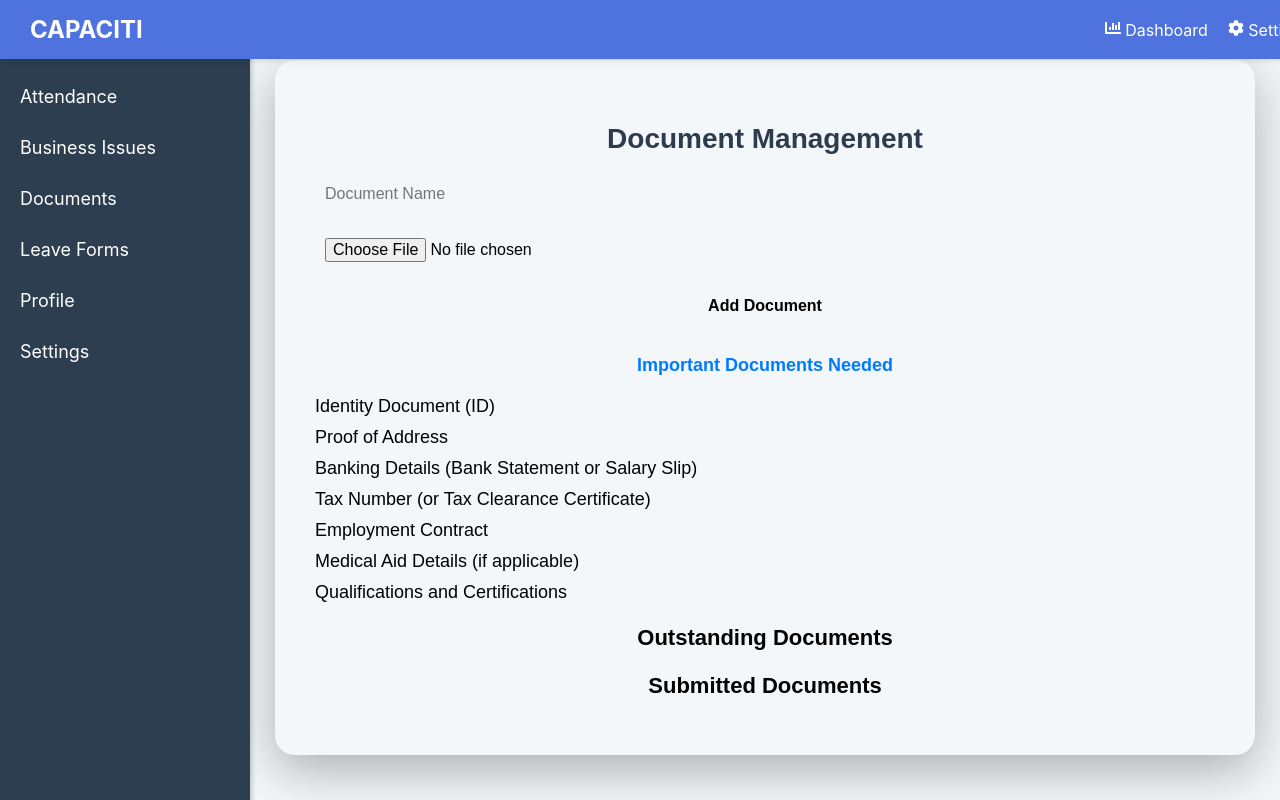
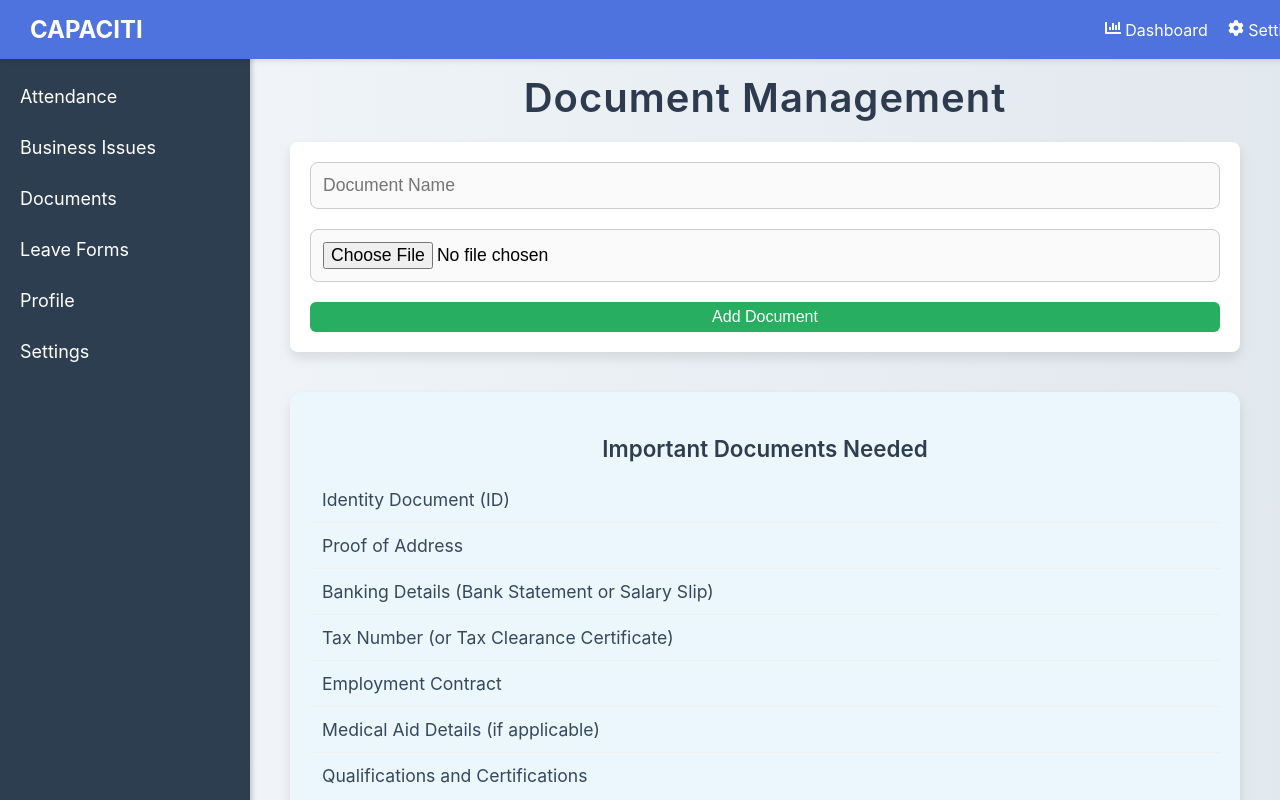
Before and after one commit to Sisamkele022/Capaciti-Automation-System, a React (Create React App) app: page /documents in a window 1280 px wide. Shown: the top 800 px of the page. Built offline with nearby package versions, Linux system fonts and the light colour scheme.

Commit message:
Last one

```diff
--- a/src/styles/AttendanceTracking.css
+++ b/src/styles/AttendanceTracking.css
@@ -1,15 +1,15 @@
-/* Scoped color palette */
+/* Define color variables */
 .attendance-container {
-  --primary-color: #5C6BC0; /* Deep Blue */
-  --secondary-color: #f9fafb; /* Light Grey */
+  --primary-color: #4A90E2; /* Brighter Blue */
+  --secondary-color: #f5f7fa; /* Soft Light Grey */
   --accent-color: #00C853; /* Green Accent */
-  --bg-dark: #2C3E50; /* Darker Background */
-  --bg-light: #34495E; /* Slightly lighter background */
-  --text-light: #ECF0F1; /* Light Text Color */
-  --border-color: #7F8C8D; /* Border Color */
+  --bg-dark: #1e272e; /* Darker Theme Background */
+  --bg-light: #2f3640; /* Slightly lighter background */
+  --text-light: #ecf0f1; /* Light Text Color */
+  --border-color: #7f8c8d; /* Border Color */
 }
 
-/* Attendance container ensures isolation */
+/* Main container */
 .attendance-container {
   display: flex;
   flex-direction: column;
@@ -17,40 +17,41 @@
   background-color: var(--bg-dark);
   color: var(--text-light);
   align-items: center;
-  padding: 20px;
+  padding: 30px;
   border-radius: 10px;
-  box-shadow: 0 4px 10px rgba(0, 0, 0, 0.1);
+  box-shadow: 0 6px 15px rgba(0, 0, 0, 0.2);
   max-width: 800px;
-  margin: 20px auto;
+  margin: 40px auto;
 }
 
 /* Heading style */
 h2 {
   text-align: center;
   color: var(--accent-color);
-  margin-bottom: 20px;
-  font-size: 1.6rem;
+  font-size: 1.8rem;
+  margin-bottom: 25px;
 }
 
-/* Login Methods Section */
+/* Layout for verification options */
 .login-methods {
   display: flex;
-  flex-direction: column;
+  flex-wrap: wrap;
+  justify-content: space-between;
   gap: 20px;
   width: 100%;
 }
 
-/* Flex container for location and QR check */
+/* Styling for verification sections */
 .location-check-container,
 .qr-check-container {
-  display: flex;
-  flex-direction: column;
-  align-items: center;
-  background: var(--bg-light);  /* Keep this darker background */
-  padding: 15px;
-  border-radius: 10px;
-  box-shadow: 0 4px 6px rgba(0, 0, 0, 0.2);
-  transition: box-shadow 0.3s ease, transform 0.2s ease;
+  flex: 1;
+  background: var(--bg-light);
+  padding: 20px;
+  border-radius: 12px;
+  box-shadow: 0 4px 8px rgba(0, 0, 0, 0.2);
+  text-align: center;
+  min-width: 300px;
+  transition: all 0.3s ease-in-out;
 }
 
 .location-check-container:hover,
@@ -66,28 +67,28 @@ h2 {
   display: flex;
   align-items: center;
   gap: 8px;
-  padding: 12px 20px;
+  padding: 12px 22px;
   font-size: 16px;
   font-weight: bold;
   border: none;
-  border-radius: 6px;
+  border-radius: 8px;
   cursor: pointer;
-  transition: 0.3s ease;
+  transition: 0.3s ease-in-out;
 }
 
 .check-location-btn {
-  background: var(--primary-color);
-  color: var(--text-light);
+  background: linear-gradient(45deg, #4A90E2, #357ABD);
+  color: white;
 }
 
 .scan-qr-btn {
-  background: var(--accent-color);
-  color: var(--text-light);
+  background: linear-gradient(45deg, #00C853, #009624);
+  color: white;
 }
 
 .mark-attendance-btn {
-  background: #ff9800;
-  color: var(--text-light);
+  background: linear-gradient(45deg, #FF9800, #FF5722);
+  color: white;
   width: 100%;
   margin-top: 20px;
 }
@@ -95,55 +96,72 @@ h2 {
 .check-location-btn:hover,
 .scan-qr-btn:hover,
 .mark-attendance-btn:hover {
-  opacity: 0.8;
+  opacity: 0.85;
+  transform: scale(1.05);
 }
 
-/* QR image styling */
+/* QR Code image */
 .qr-image {
-  width: 150px;
-  height: 150px;
-  margin-bottom: 10px;
+  width: 160px;
+  height: 160px;
+  margin-bottom: 12px;
+  border-radius: 10px;
+  border: 3px solid var(--accent-color);
+  box-shadow: 0 0 15px rgba(0, 200, 83, 0.5);
 }
 
-/* Status text styling */
+/* Status text */
 .location-status,
 .qr-status {
   font-size: 14px;
   font-weight: bold;
   margin-top: 10px;
+  padding: 8px;
+  border-radius: 6px;
 }
 
 .status-verified {
-  color: var(--accent-color);
+  background: #00C853;
+  padding: 10px;
+  border-radius: 6px;
+  color: white;
 }
 
 .status-pending {
-  color: #e74c3c;
+  background: #e74c3c;
+  padding: 10px;
+  border-radius: 6px;
+  color: white;
 }
 
-/* Attendance list styling */
+/* Attendance list */
 .attendance-list {
   margin-top: 20px;
   list-style: none;
   padding: 0;
+  width: 100%;
 }
 
 .attendance-list li {
-  padding: 12px;
-  background: var(--bg-light); /* Matching the background color here */
+  padding: 15px;
+  background: var(--bg-light);
+  border-left: 5px solid var(--primary-color);
   border-radius: 8px;
-  margin-bottom: 10px;
+  margin-bottom: 12px;
   text-align: center;
-  transition: background-color 0.3s ease, transform 0.2s ease;
+  font-size: 14px;
+  color: #ecf0f1; /* Lighter text color for better readability */
+  transition: all 0.3s ease;
 }
 
 .attendance-list li:hover {
   background-color: var(--primary-color);
-  color: var(--text-light);
+  color: var(--text-light); /* Ensures the text remains light when hovered */
   transform: scale(1.05);
 }
 
-/* Responsive design */
+
+/* Responsive improvements */
 @media (max-width: 1024px) {
   .attendance-container {
     padding: 15px;
@@ -166,10 +184,6 @@ h2 {
   .location-check-container,
   .qr-check-container {
     width: 100%;
-    padding: 12px;
-  }
-
-  .attendance-list li {
-    max-width: 100%;
+    padding: 15px;
   }
 }
--- a/src/styles/DocumentSystem.css
+++ b/src/styles/DocumentSystem.css
@@ -1,110 +1,188 @@
-/* Scoped color palette */
-.dashboard-container {
-  --primary-color: #5C6BC0; /* Deep Blue */
-  --secondary-color: #f9fafb; /* Light Grey */
-  --accent-color: #00C853; /* Green Accent */
-  --bg-dark: #2C3E50; /* Darker Background */
-  --bg-light: #34495E; /* Slightly lighter background */
-  --text-light: #ECF0F1; /* Light Text Color */
-  --border-color: #7F8C8D; /* Border Color */
+/* General Container */
+.doc-container {
+  padding: 40px;
+  margin: 0 auto;
+  max-width: 1100px;
+  background: linear-gradient(to right, #f0f4f8, #e1e8ee);
+  border-radius: 12px;
+  box-shadow: 0 12px 24px rgba(0, 0, 0, 0.1);
+  animation: fadeIn 1s ease-in-out;
 }
 
-/* Main container */
-.doc-container {
-  max-width: 900px;
-  margin: 60px auto;
-  padding: 40px;
-  background-color: var(--bg-dark);
-  border-radius: 20px;
-  box-shadow: 0px 15px 50px rgba(0, 0, 0, 0.3);
-  font-family: 'Arial', sans-serif;
-  color: var(--text-light);
-  position: relative;
+h2 {
+  font-size: 2.5rem;
+  color: #2c3e50;
+  text-align: center;
+  margin-bottom: 25px;
+  font-weight: 700;
+  letter-spacing: 1px;
 }
 
-/* Document name input section */
+/* Document Input Section */
 .doc-input-section {
   display: flex;
   flex-direction: column;
+  gap: 20px;
   margin-bottom: 30px;
+  padding: 20px;
+  background-color: #fff;
+  border-radius: 8px;
+  box-shadow: 0 6px 12px rgba(0, 0, 0, 0.1);
+  transition: transform 0.3s ease;
+}
+
+.doc-input-section:hover {
+  transform: translateY(-5px);
 }
 
 .doc-input-section input {
-  padding: 10px;
-  border-radius: 10px;
-  border: 1px solid var(--border-color);
-  background-color: var(--bg-light);
-  color: var(--text-light);
-  font-size: 16px;
-  margin-bottom: 15px;
+  padding: 12px;
+  font-size: 1.1rem;
+  border-radius: 8px;
+  border: 1px solid #ccc;
+  background-color: #fafafa;
+  transition: border-color 0.3s ease, background-color 0.3s ease;
 }
 
-.doc-input-section button {
-  padding: 10px;
-  background-color: var(--primary-color);
-  color: var(--text-light);
-  font-size: 16px;
-  font-weight: bold;
+.doc-input-section input:focus {
+  border-color: #007bff;
+  background-color: #f4f9ff;
+  outline: none;
+}
+
+button {
+  padding: 12px 20px;
+  background-color: #007bff;
+  color: #fff;
   border: none;
-  border-radius: 10px;
+  border-radius: 8px;
   cursor: pointer;
+  font-size: 1.1rem;
+  transition: background-color 0.3s ease, transform 0.2s ease;
+}
+
+button:hover {
+  background-color: #0056b3;
+  transform: scale(1.05);
+}
+
+/* Upload Status */
+.upload-status {
+  font-size: 1.2rem;
+  color: #27ae60;
+  text-align: center;
+  margin-top: 10px;
+  font-weight: 500;
+  animation: slideIn 0.5s ease-out;
+}
+
+/* Document Sections */
+.document-sections {
+  display: flex;
+  flex-wrap: wrap;
+  gap: 30px;
+  margin-top: 40px;
+}
+
+.documents-required,
+.document-status {
+  flex: 1 1 calc(50% - 30px);
+  background-color: #fff;
+  padding: 20px;
+  border-radius: 12px;
+  box-shadow: 0 6px 12px rgba(0, 0, 0, 0.1);
+  transition: transform 0.3s ease;
+}
+
+.documents-required {
+  background-color: #ecf6fd;
+}
+
+.document-status {
+  background-color: #f7f8fa;
+}
+
+.documents-required h3,
+.document-status h3 {
+  font-size: 1.4rem;
+  color: #2c3e50;
+  margin-bottom: 15px;
+  font-weight: 600;
+}
+
+ul {
+  list-style-type: none;
+  padding: 0;
+  margin: 0;
+}
+
+ul li {
+  padding: 12px;
+  font-size: 1.1rem;
+  color: #34495e;
+  border-bottom: 1px solid #ecf0f1;
   transition: background-color 0.3s ease;
 }
 
-.doc-input-section button:hover {
-  background-color: var(--accent-color);
+ul li:hover {
+  background-color: #f2f6f9;
 }
 
-/* Upload status message */
-.upload-status {
-  color: var(--accent-color);
-  font-size: 16px;
-  margin-top: 10px;
+ul li:last-child {
+  border-bottom: none;
 }
 
-/* Document status sections */
-.document-sections {
-  margin-top: 30px;
+/* Mark as Submitted Button */
+button {
+  padding: 6px 12px;
+  font-size: 1rem;
+  background-color: #27ae60;
+  color: white;
+  border-radius: 6px;
+  border: none;
+  cursor: pointer;
+  transition: background-color 0.3s ease, transform 0.2s ease;
 }
 
-.document-status h3 {
-  color: var(--text-light);
-  font-size: 22px;
-  margin-bottom: 15px;
+button:hover {
+  background-color: #2ecc71;
+  transform: scale(1.1);
 }
 
-.document-status ul {
-  list-style-type: none;
-  padding-left: 0;
+button:focus {
+  outline: none;
 }
 
-.document-status li {
-  font-size: 18px;
-  color: var(--text-light);
-  margin-bottom: 10px;
+/* Add animations */
+@keyframes fadeIn {
+  from {
+    opacity: 0;
+  }
+  to {
+    opacity: 1;
+  }
 }
 
-.document-status button {
-  background-color: var(--accent-color);
-  border: none;
-  color: var(--text-light);
-  padding: 6px 12px;
-  border-radius: 5px;
-  cursor: pointer;
+@keyframes slideIn {
+  from {
+    transform: translateY(30px);
+    opacity: 0;
+  }
+  to {
+    transform: translateY(0);
+    opacity: 1;
+  }
 }
 
-.document-status button:hover {
-  background-color: #388e3c; /* Darker green */
+/* Responsive Design */
+@media screen and (max-width: 768px) {
+  .document-sections {
+    flex-direction: column;
+    gap: 20px;
+  }
+
+  .documents-required,
+  .document-status {
+    flex: 1 1 100%;
+  }
 }
-
-/* Important documents list */
-.documents-required ul {
-  list-style-type: none;
-  padding-left: 0;
-}
-
-.documents-required li {
-  font-size: 18px;
-  color: var(--text-light);
-  margin-bottom: 10px;
-}
```
Also changed, not shown: src/pages/AttendanceTracking.js (+33 -15 lines), public/assets/pin.png (added).
